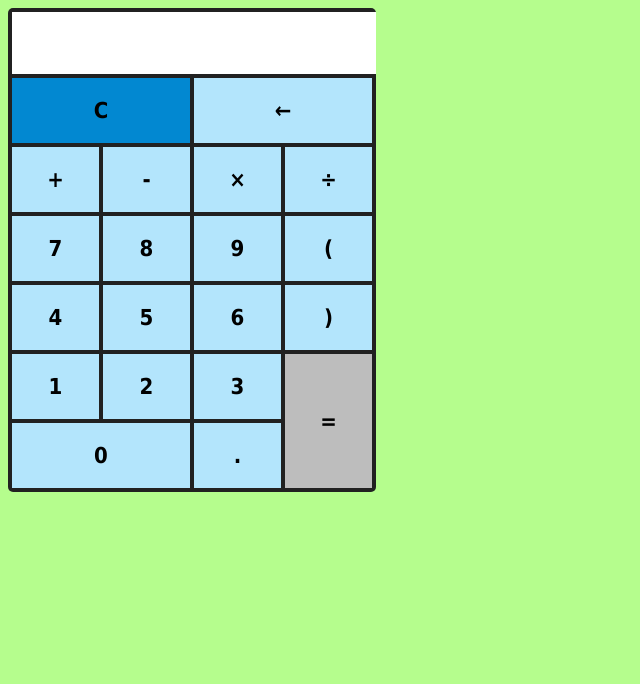
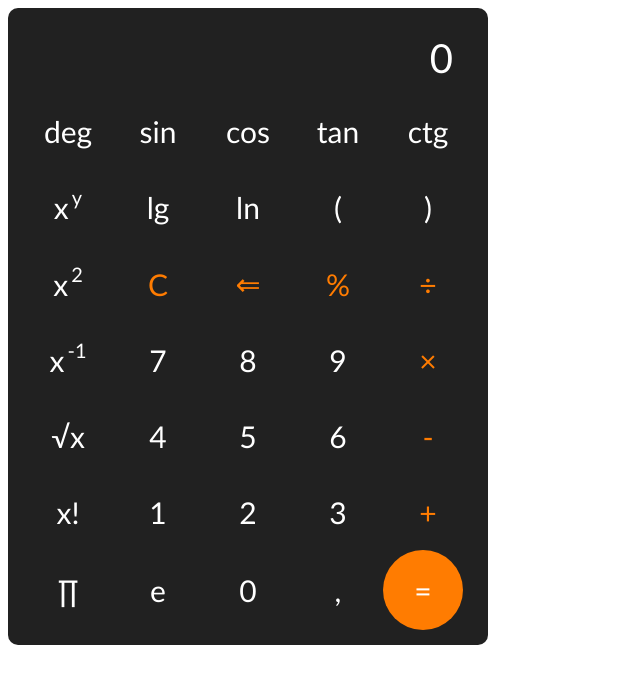
Before and after one commit to morphIsmail/calculatorJS, a plain HTML site: page index.html in a window 1280 px wide. Shown: the whole page, without its empty margins (0-640 px from the left). Drawn offline with Linux system fonts and the light colour scheme.

Commit message:
version 2

```diff
--- a/css/style.css
+++ b/css/style.css
@@ -1,55 +1,45 @@
 body {
-    background-color: #b5fd8d;
     user-select: none;
 }
 .container {
     display: grid;
-    grid-template-columns: 1fr 1fr 1fr 1fr;
-    grid-gap: 4px;
+    grid-template-columns: 1fr 1fr 1fr 1fr 1fr;
     background-color: #212121;
-    padding: 4px;
-    border-radius: 5px;
-    max-width: 360px;
-    font-family: "Tahoma";
+    border-radius: 10px;
+    max-width: 450px;
+    font-family: "Calibri";
+    padding: 15px;
 }
 .item {
-    background-color: #B3E5FC;
-    color: #000;
+    color: #fff;
     padding: 20px;
     display: flex;
     justify-content: center;
     align-items: center;
-    font-size: 22px;
+    font-size: 30px;
     cursor: pointer;
-    font-weight: bold;
- }
- form {
-    max-width: 100%;
- }
- input {
-    width: 100%;
-    height: 60px;
-    border: none;
-    font-size: 30px;
-    outline: none;
-    text-align: right;
 }
 .input {
+    min-height: 60px;
+    height: auto;
+    padding: 5px 20px;
     grid-column: 1/-1;
-    padding: 0;
+    font-size: 40px;
+    justify-content: flex-end;
 }
- .clean {
-    grid-column: 1/3;
-    background-color: #0288d1;
+.upper {
+    font-size: 20px;
+    margin-left: 3px;
+    margin-top: -20px;
 }
- .back {
-    grid-column: 3/-1;
+
+.clean, .back, .percent, .divide, .mul, .sub, .add {
+    color: #ff7c01;
 }
+
 .equal {
-    grid-column: 4;
-    grid-row: 6/8;
-    background-color: #bdbdbd;
+    background-color: #ff7c01;
+    border-radius: 50%;
+    width: 40px;
+    height: 40px;
 }
- .zero {
-    grid-column: 1/3;
- }
--- a/index.html
+++ b/index.html
@@ -7,27 +7,49 @@
 <body>
 
    <div class="container">
-      <div class="item input"><form name="form"><input type="text" name="textview" readonly></form></div>
+      <div class="item input">0</div>
+
+      <div class="item type">deg</div>
+      <div class="item" onclick="f('sin')">sin</div>
+      <div class="item" onclick="f('cos')">cos</div>
+      <div class="item" onclick="f('tan')">tan</div>
+      <div class="item" onclick="f('ctg')">ctg</div>
+
+      <div class="item" onclick="operation('^')">x<span class="upper">y</span></div>
+      <div class="item" onclick="log('lg')">lg</div>
+      <div class="item" onclick="log('ln')">ln</div>
+      <div class="item" onclick="insert('(')">(</div>
+      <div class="item" onclick="insert(')')">)</div>
+
+      <div class="item" onclick="operation('sqr')">x<span class="upper">2</span></div>
       <div class="item clean" onclick="clean()">C</div>
-      <div class="item back" onclick="back()">&larr;</div>
-      <div class="item" onclick="insert('+')">+</div>
-      <div class="item" onclick="insert('-')">-</div>
-      <div class="item" onclick="insert('*')">&times;</div>
-      <div class="item" onclick="insert('/')">&divide;</div>
+      <div class="item back" onclick="back()">&lArr;</div>
+      <div class="item percent" onclick="percent()">%</div>
+      <div class="item divide" onclick="insert('/')">&divide;</div>
+
+      <div class="item" onclick="operation('^-1')">x<span class="upper">-1</span></div>
       <div class="item" onclick="insert('7')">7</div>
       <div class="item" onclick="insert('8')">8</div>
       <div class="item" onclick="insert('9')">9</div>
-      <div class="item" onclick="insert('(')">(</div>
+      <div class="item mul" onclick="insert('*')">&times;</div>
+
+      <div class="item" onclick="operation('sqrt')">&radic;x</div>
       <div class="item" onclick="insert('4')">4</div>
       <div class="item" onclick="insert('5')">5</div>
       <div class="item" onclick="insert('6')">6</div>
-      <div class="item" onclick="insert(')')">)</div>
+      <div class="item sub" onclick="insert('-')">-</div>
+
+      <div class="item" onclick="fact()">x!</div>
       <div class="item" onclick="insert('1')">1</div>
       <div class="item" onclick="insert('2')">2</div>
       <div class="item" onclick="insert('3')">3</div>
+      <div class="item add" onclick="insert('+')">+</div>
+
+      <div class="item" onclick="constant('pi')">&prod;</div>
+      <div class="item" onclick="constant('e')">e</div>
+      <div class="item zero" onclick="insert('0')">0</div>
+      <div class="item" onclick="insert('.')">,</div>
       <div class="item equal" onclick="equal()">=</div>
-      <div class="item zero" onclick="insert('0')">0</div>
-      <div class="item" onclick="insert('.')">.</div>
    </div>
 
    <script src="js/main.js"></script>
--- a/js/main.js
+++ b/js/main.js
@@ -1,16 +1,133 @@
+//Поле в котором все выводится
+let input = document.querySelector('.input');
+//Сохраненная часть выражения для возведения в степень
+let power = "";
+//Вставить символ
 function insert(num) {
-    document.form.textview.value = document.form.textview.value + num;
+    if (input.textContent == 0) {
+        input.textContent = "";
+        input.textContent += num;
+    } else
+        input.textContent += num;
 }
+//Очистить все поле
 function clean() {
-    document.form.textview.value = "";
+    input.textContent = "0";
+    power = "";
 }
+//Удалить символ
 function back() {
-    var exp = document.form.textview.value;
-    document.form.textview.value = exp.substring(0, exp.length - 1);
-}
-function equal() {
-    var exp = document.form.textview.value;
-    if (exp) {
-        document.form.textview.value = eval(exp);
+    let exp = input.textContent;
+    input.textContent = exp.substring(0, exp.length - 1);
+    if (input.textContent == 0) {
+        input.textContent = "0";
     }
 }
+//Посчитать выражение
+function equal() {
+    let exp = input.textContent;
+    if (input.textContent.includes('^')) {
+        let tmp = input.textContent.split('^')
+        let num = eval(power);
+        let pow = +tmp[1]
+        input.textContent = Math.pow(num, pow);
+        power = "";
+        return;
+    }
+    if (exp) {
+        input.textContent = eval(exp);
+    }
+}
+//Вычислить проценты
+function percent() {
+    input.textContent = eval(input.textContent) / 100;
+}
+//Для добавления констант
+function constant(name) {
+    if (input.textContent == 0) {
+        input.textContent = "";
+    }
+    if (name == "pi")
+        input.textContent += Math.PI.toFixed(8);
+    if (name == "e")
+        input.textContent += Math.E.toFixed(8);
+}
+//Корень квадратный, в квадрат в -1 степень
+function operation(name) {
+    if (name == "sqrt")
+        input.textContent = Math.sqrt(eval(input.textContent));
+    if (name == "sqr")
+        input.textContent = Math.pow(eval(input.textContent), 2);
+    if (name == "^-1")
+        input.textContent = Math.pow(eval(input.textContent), -1);
+    if (name == "^") {
+        power = input.textContent;
+        input.textContent += "^";
+    }
+}
+//Факториал числа
+function factorial(n) {
+    return (n != 1) ? n * factorial(n - 1) : 1;
+}
+function fact() {
+    input.textContent = factorial(+eval(input.textContent));
+}
+//Логарифмы
+function log(name) {
+    if (name == 'lg') {
+        input.textContent = Math.log10(eval(input.textContent)).toFixed(8);
+    }
+    if (name == 'ln') {
+        input.textContent = Math.log(eval(input.textContent)).toFixed(8);
+    }
+}
+//Переключение с градусов на радианы
+document.querySelector('.type').addEventListener('click', function() {
+    if (document.querySelector('.type').textContent == "deg") {
+        this.textContent = "rad";
+        console.log('Градусы')
+    } else if (document.querySelector('.type').textContent == "rad") {
+        this.textContent = "deg";
+        console.log('Радианы')
+    }
+})
+
+//Синусы и косинусы
+function f(name) {
+    if (name == 'sin') {
+        if(document.querySelector('.type').textContent == "deg") {
+            //В градусах
+            input.textContent = parseFloat(Math.sin(eval(input.textContent) / 180 * Math.PI).toFixed(8).toString());
+        } else {
+            //В радианах
+            input.textContent = parseFloat(Math.sin(eval(input.textContent)).toFixed(8).toString());
+        }
+    }
+    if (name == 'cos') {
+        if(document.querySelector('.type').textContent == "deg") {
+            //В градусах
+            input.textContent = parseFloat(Math.cos(eval(input.textContent) / 180 * Math.PI).toFixed(8).toString());
+        } else {
+            //В радианах
+            input.textContent = parseFloat(Math.cos(eval(input.textContent)).toFixed(8).toString());
+        }
+    }
+    if (name == 'tan') {
+        if(document.querySelector('.type').textContent == "deg") {
+            //В градусах
+            input.textContent = parseFloat(Math.tan(eval(input.textContent) / 180 * Math.PI).toFixed(8).toString());
+        } else {
+            //В радианах
+            input.textContent = parseFloat(Math.tan(eval(input.textContent)).toFixed(8).toString());
+        }
+    }
+    if (name == 'ctg') {
+        if(document.querySelector('.type').textContent == "deg") {
+            //В градусах
+            input.textContent = parseFloat(1/Math.tan(eval(input.textContent) / 180 * Math.PI).toFixed(8).toString());
+        } else {
+            //В радианах
+            input.textContent = parseFloat(1/Math.tan(eval(input.textContent)).toFixed(8).toString());
+        }
+    }
+}
```
Lines whose indentation alone changed are shown as unchanged.
